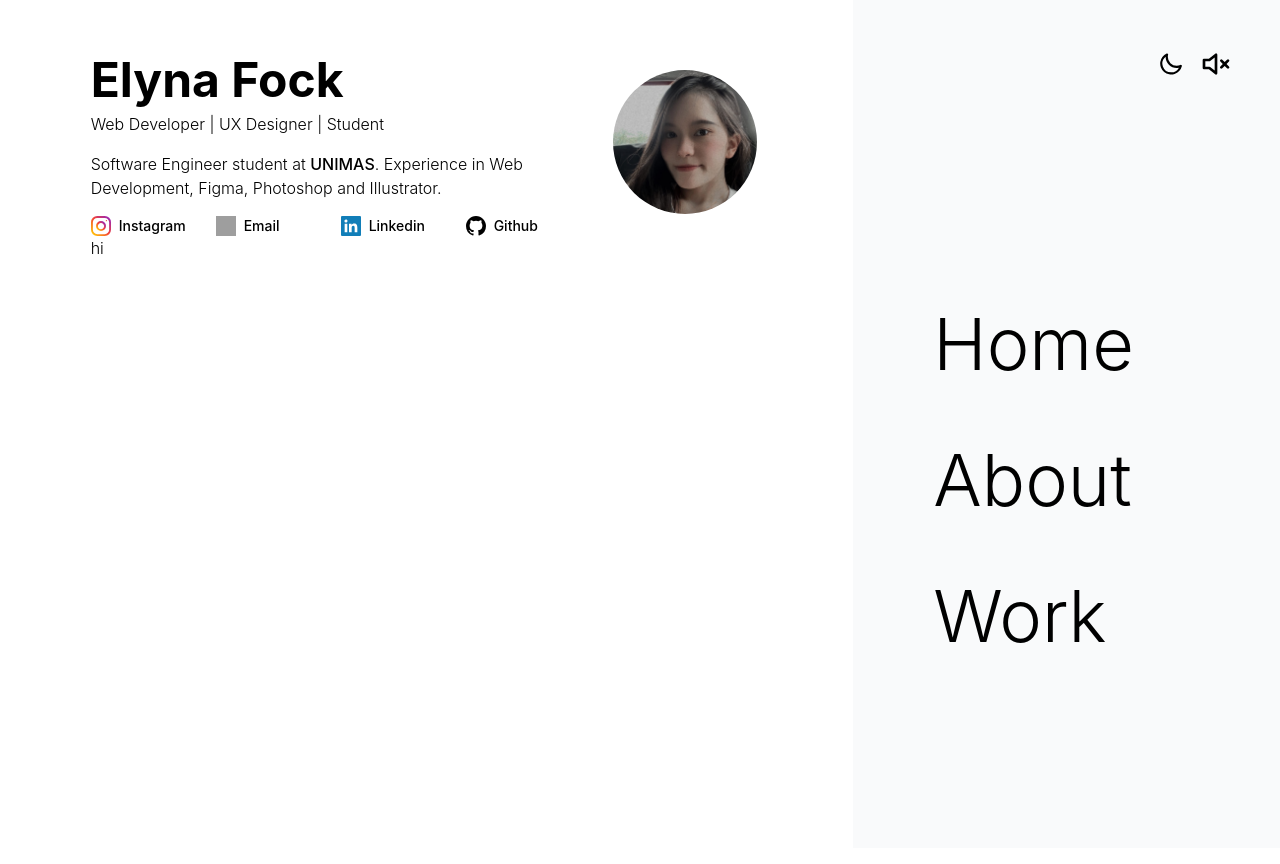
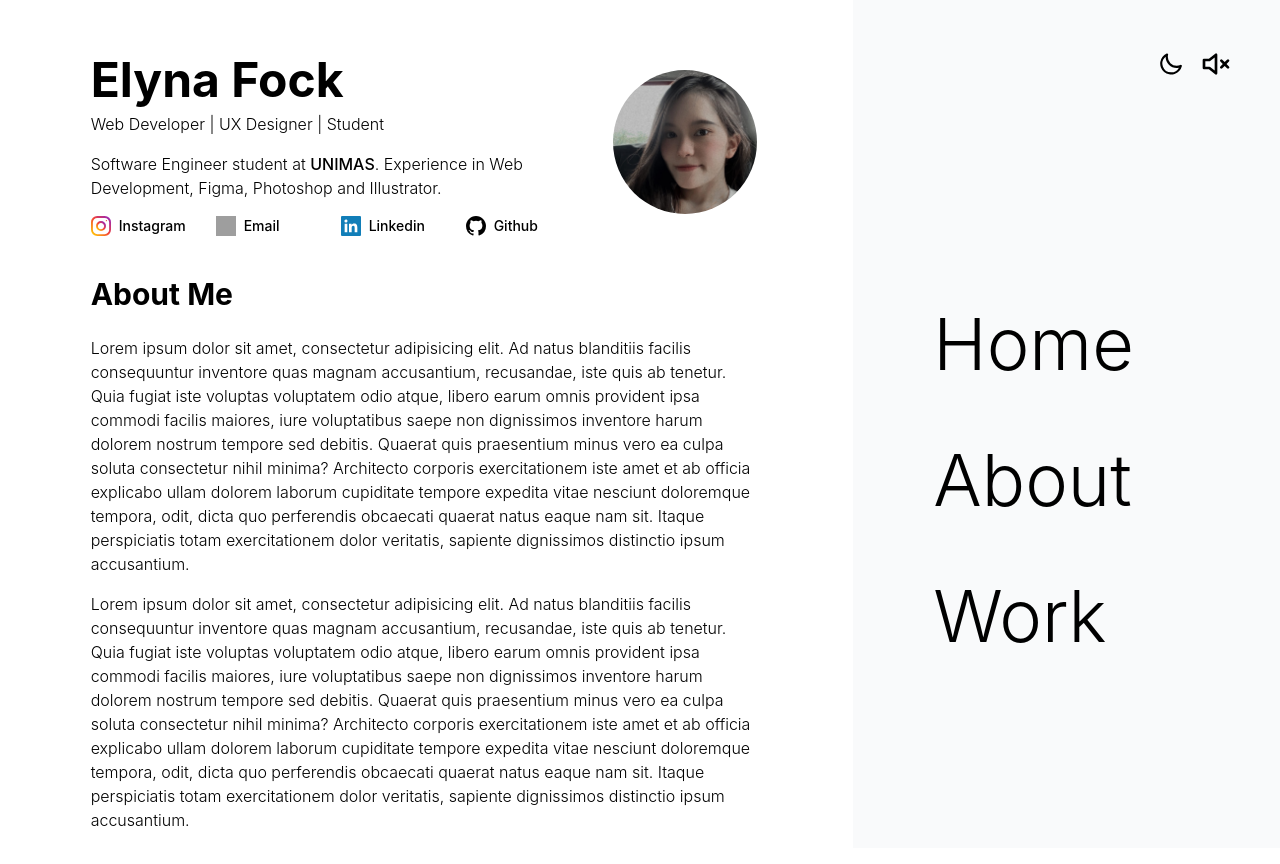
Before and after one commit to elynafock/nextjs-portfolio, a Next.js app: page /about in a window 1280 px wide. Shown: the top 864 px of the page. Built offline with nearby package versions, Linux system fonts and the light colour scheme; grey boxes are pictures that could not be loaded.

Commit message:
About Me Page

```diff
--- a/pages/about.tsx
+++ b/pages/about.tsx
@@ -2,7 +2,43 @@ import React from "react";
 import AppLayout from "../components/core/AppLayout";
 
 const about = () => {
-  return <AppLayout>hi</AppLayout>;
+  return (
+    <AppLayout>
+      <article>
+        <h3 className="text-3xl font-bold py-2 mt-8 mb-4">About Me</h3>
+        <div className="gap-y-4 flex flex-col">
+          <p>
+            Lorem ipsum dolor sit amet, consectetur adipisicing elit. Ad natus
+            blanditiis facilis consequuntur inventore quas magnam accusantium,
+            recusandae, iste quis ab tenetur. Quia fugiat iste voluptas
+            voluptatem odio atque, libero earum omnis provident ipsa commodi
+            facilis maiores, iure voluptatibus saepe non dignissimos inventore
+            harum dolorem nostrum tempore sed debitis. Quaerat quis praesentium
+            minus vero ea culpa soluta consectetur nihil minima? Architecto
+            corporis exercitationem iste amet et ab officia explicabo ullam
+            dolorem laborum cupiditate tempore expedita vitae nesciunt
+            doloremque tempora, odit, dicta quo perferendis obcaecati quaerat
+            natus eaque nam sit. Itaque perspiciatis totam exercitationem dolor
+            veritatis, sapiente dignissimos distinctio ipsum accusantium.
+          </p>
+          <p>
+            Lorem ipsum dolor sit amet, consectetur adipisicing elit. Ad natus
+            blanditiis facilis consequuntur inventore quas magnam accusantium,
+            recusandae, iste quis ab tenetur. Quia fugiat iste voluptas
+            voluptatem odio atque, libero earum omnis provident ipsa commodi
+            facilis maiores, iure voluptatibus saepe non dignissimos inventore
+            harum dolorem nostrum tempore sed debitis. Quaerat quis praesentium
+            minus vero ea culpa soluta consectetur nihil minima? Architecto
+            corporis exercitationem iste amet et ab officia explicabo ullam
+            dolorem laborum cupiditate tempore expedita vitae nesciunt
+            doloremque tempora, odit, dicta quo perferendis obcaecati quaerat
+            natus eaque nam sit. Itaque perspiciatis totam exercitationem dolor
+            veritatis, sapiente dignissimos distinctio ipsum accusantium.
+          </p>
+        </div>
+      </article>
+    </AppLayout>
+  );
 };
 
 export default about;
```
